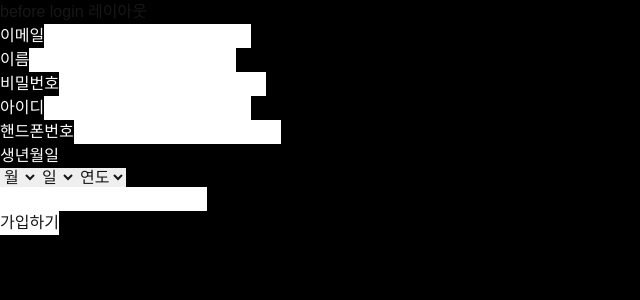
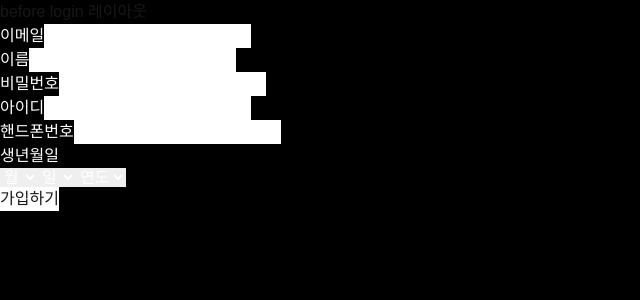
Before and after one commit to Leets-Official/Xcellent-FE, a Next.js app: page /i/flow/signup in a window 1280 px wide. Shown: the top 300 px of the page, without its empty margins (0-640 px from the left). Built offline with nearby package versions, Linux system fonts and the light colour scheme.

Commit message:
feat:연도 월 일 값을 조합하여 yyyy-mm-dd 형식의 생년월일로 반환 후 hidden input 필드에 저장하여 userBirthDay로 전송하도록 구현

```diff
--- a/src/app/(route)/(beforeLogin)/_component/SignupModal.tsx
+++ b/src/app/(route)/(beforeLogin)/_component/SignupModal.tsx
@@ -77,7 +77,6 @@ export default function SignupModal() {
         <div>
           <label className="text-white" htmlFor="birth">
             생년월일
-          </label>
             <div className="flex">
               <select
                 id="month"
@@ -126,7 +125,14 @@ export default function SignupModal() {
                 ))}
               </select>
             </div>
-          <input id="birth" name="birth" required type="text" />
+            <input
+              id="userBirthDay"
+              name="userBirthDay"
+              required
+              type="hidden"
+              value={handleBirthDateChange()}
+            />
+          </label>
         </div>
       </div>
       <div>
```
Lines whose indentation alone changed are shown as unchanged.
